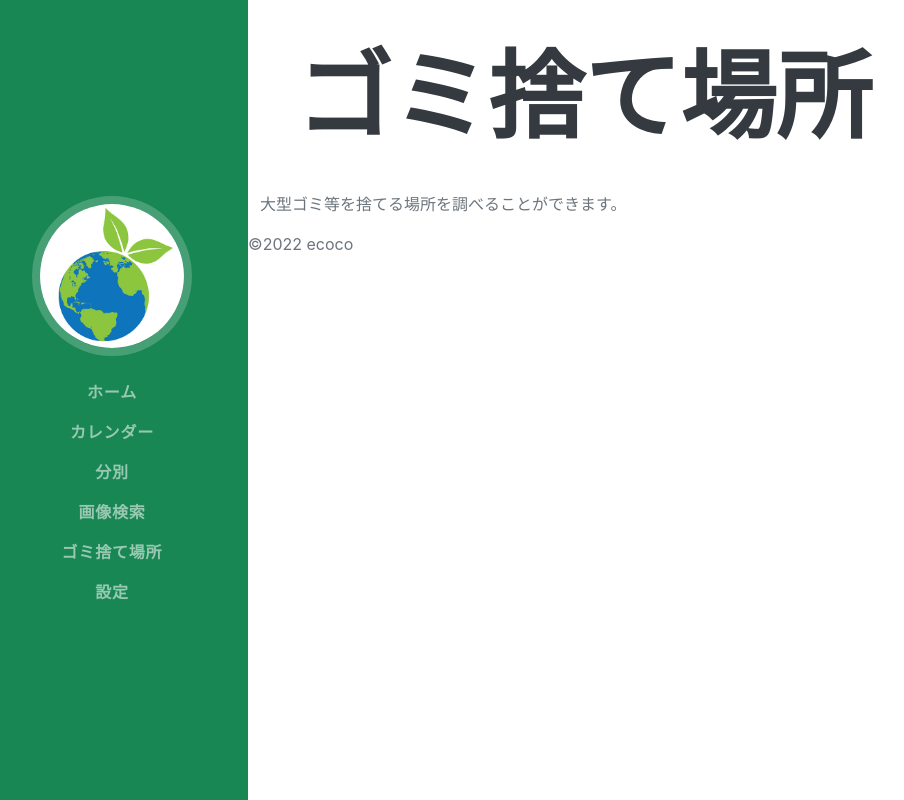
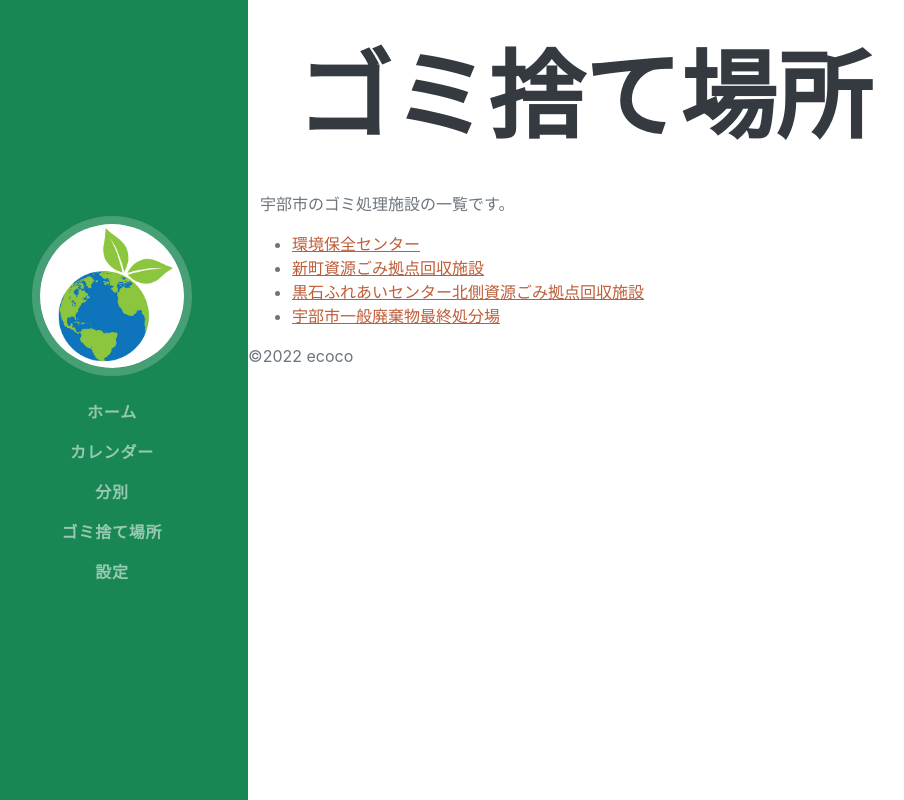
Before and after one commit to jima-G-ma/ecoco, a Django app: page /place/ in a window 1280 px wide. Shown: the whole page, without its empty margins (24-928 px from the left). Run offline with Django 4.2, Linux system fonts and the light colour scheme; some libraries are stand-ins or nearby versions; some web fonts are replaced.

Commit message:
change setting

```diff
--- a/ecoco/ecoco_app/templates/_navbar.html
+++ b/ecoco/ecoco_app/templates/_navbar.html
@@ -15,7 +15,7 @@
       <li class="nav-item"><a class="nav-link js-scroll-trigger" href="/">ホーム</a></li>
       <li class="nav-item"><a class="nav-link js-scroll-trigger" href="/calendar">カレンダー</a></li>
       <li class="nav-item"><a class="nav-link js-scroll-trigger" href="/separation">分別</a></li>
-      <li class="nav-item"><a class="nav-link js-scroll-trigger" href="/search">画像検索</a></li>
+      <!-- <li class="nav-item"><a class="nav-link js-scroll-trigger" href="/search">画像検索</a></li> -->
       <li class="nav-item"><a class="nav-link js-scroll-trigger" href="/place">ゴミ捨て場所</a></li>
       <li class="nav-item"><a class="nav-link js-scroll-trigger" href="/setting">設定</a></li>
     </ul>
--- a/ecoco/ecoco_app/templates/index.html
+++ b/ecoco/ecoco_app/templates/index.html
@@ -18,7 +18,7 @@
             <div style="font-size: 30px;">
                 <p><a href="/calendar">カレンダーページへ</a></p>
                 <p><a href="/separation">分別ページへ</a></p>
-                <p><a href="/search">画像検索ページへ</a></p>
+                <!-- <p><a href="/search">画像検索ページへ</a></p> -->
                 <p><a href="/place">ゴミ捨て場所ページへ</a></p>
                 <p><a href="/setting">設定ページへ</a></p>
             </div>
--- a/ecoco/ecoco_app/templates/place.html
+++ b/ecoco/ecoco_app/templates/place.html
@@ -5,7 +5,15 @@
   <h1 class="m-5">ゴミ捨て場所</h1>
 </div>
 <div class="container">
-  <p>大型ゴミ等を捨てる場所を調べることができます。
-  </p>
+  <p>宇部市のゴミ処理施設の一覧です。</p>
+
+  <ul>
+    <li><a href="https://www.city.ube.yamaguchi.jp/kurashi/gomi/gomishori/1002019/index.html">環境保全センター</a></li>
+    <li><a href="https://www.city.ube.yamaguchi.jp/koukyouannai/shisetsu_kurashi/shisetsu_gomi/1009983/1009984.html">新町資源ごみ拠点回収施設</a></li>
+    <li><a href="https://www.city.ube.yamaguchi.jp/koukyouannai/shisetsu_kurashi/shisetsu_gomi/1009983/1009985.html">黒石ふれあいセンター北側資源ごみ拠点回収施設</a></li>
+    <li><a href="https://www.city.ube.yamaguchi.jp/kurashi/gomi/gomishori/1014452/1002014.html">宇部市一般廃棄物最終処分場</a></li>
+  </ul>
+
+
 </div>
 {% endblock %}
```
